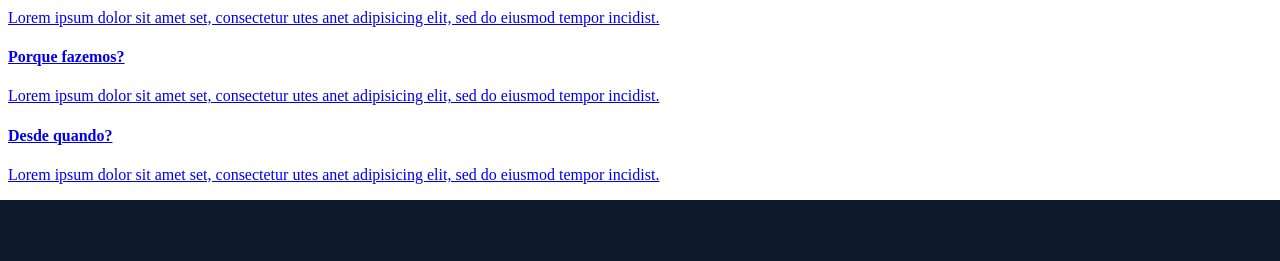
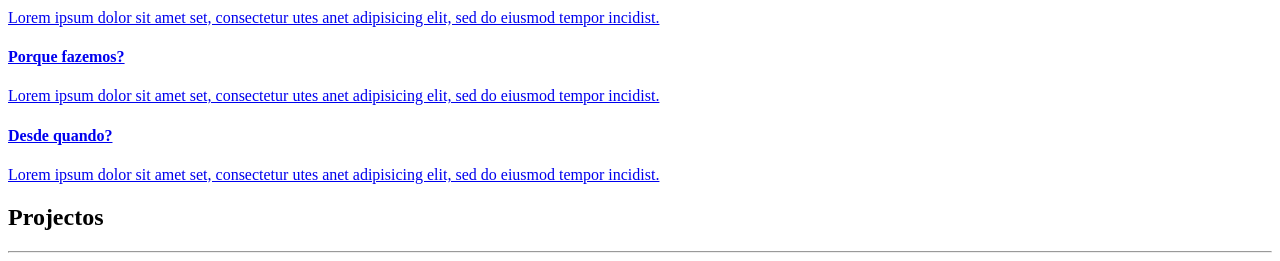
Before and after one commit to SAC-Coimbra/website, a WordPress theme: template index.php in a window 1280 px wide. Shown: the part 1172-1433 px from the top of the page. Before the commit the page ends 1372 px from the top, so only its background shows below. Run offline with PHP 8.4 and a stand-in for WordPress, Linux system fonts and the light colour scheme; the site name, menu and one post (Sample post) are stand-ins, and other content is empty.

Commit message:
add projects section - stable version

```diff
--- a/css/theme.css
+++ b/css/theme.css
@@ -142,6 +142,9 @@ a, a:hover, a:focus {
 	background: #f8f8f8 url('../../img/pat-bg.png') repeat;
 }
 
+.projects {
+	background: #f8f8f8;
+}
 
 /* === Portfolio === */
 .active_prot_menu a, .portfolio_menu ul li a:hover{
--- a/header.php
+++ b/header.php
@@ -17,7 +17,7 @@
           <ul class="nav navbar-nav navbar-right">
               <!-- <li><a class="page-scroll" href="body">Home</a></li> -->
               <li><a class="page-scroll" href="#about-section">Sobre</a></li>
-              <li><a class="page-scroll" href="#services-section">Projectos</a></li>
+              <li><a class="page-scroll" href="#projects-section">Projectos</a></li>
               <li><a class="page-scroll" href="#portfolio-section">Calendário</a></li>
               <li><a class="page-scroll" href="#team-section">Blog</a></li>
               <li><a class="page-scroll" href="#prices-section">Equipa</a></li>
--- a/index.php
+++ b/index.php
@@ -96,11 +96,20 @@
                 </div> <!-- /.container -->
             </div>
             <!-- End rotate box-1 -->
+            <div class="extra-space-l"></div>
+  </section>
 
-            <div class="extra-space-l"></div>
-      </section>
+  <section id="projects-section" class = "page projects">
+    <div class="page-header-wrapper">
+        <div class="container">
+            <div class="page-header text-center wow fadeInUp" data-wow-delay="0.3s">
+                <h2>Projectos</h2>
+                <hr class="small">
+            </div>
+        </div>
+    </div>
 
-
+  </section>
 
 
   <!-- Plugins JS -->
```
Also changed, not shown: css/style.css (+7 -12 lines).
